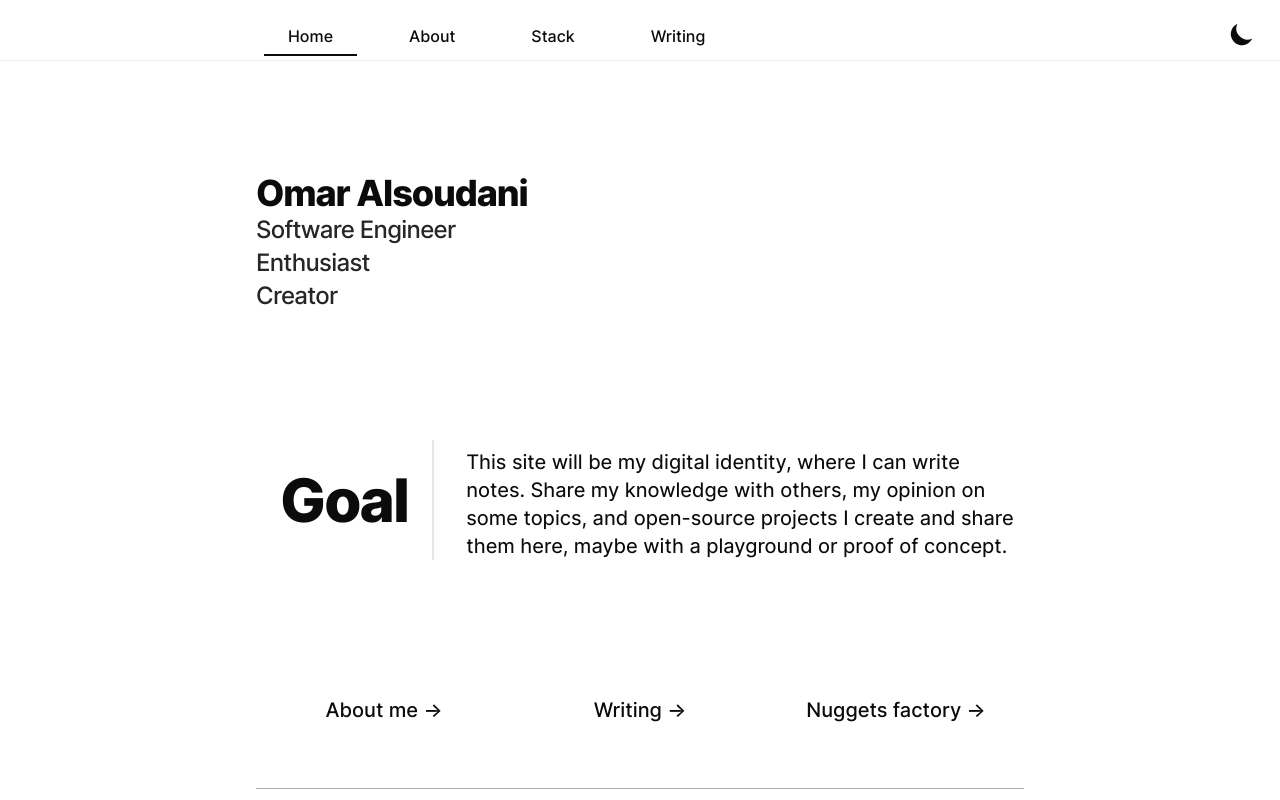
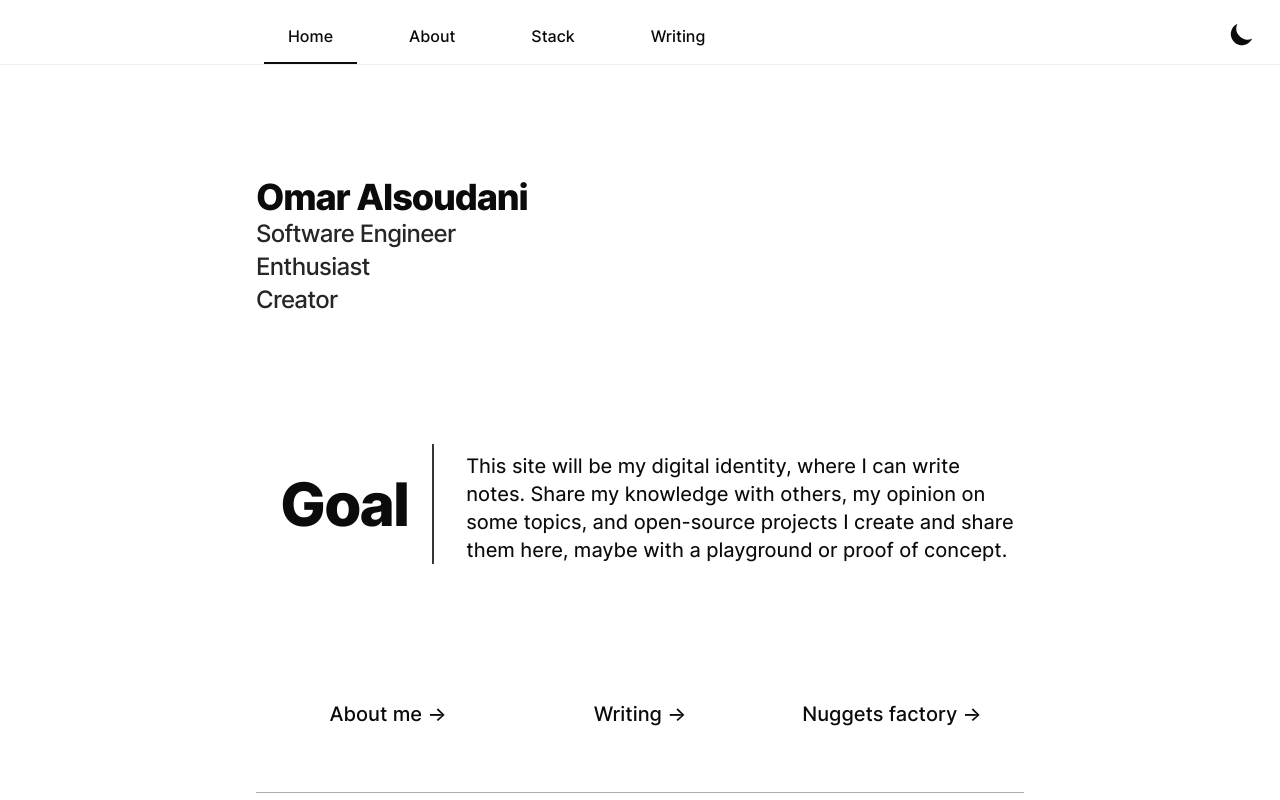
Before and after one commit to omaralsoudanii/mkreg.dev, a Next.js app: page / in a window 1280 px wide. Shown: the top 800 px of the page. Built offline with nearby package versions, Linux system fonts and the light colour scheme; what @tailwindcss/typography, tailwindcss-line-clamp would draw is missing.

Commit message:
fix spacing

```diff
--- a/src/pages/index.tsx
+++ b/src/pages/index.tsx
@@ -14,21 +14,21 @@ const Home = () => {
       <Seo data={meta} />
       <Container>
         <section>
-          <div className="lg:!mb-24 !mb-10 lg:!mb-24">
+          <div className="!mb-10 md:!mb-24">
             <h1 className="!mb-2">Omar Alsoudani</h1>
             <h2 className="sub-heading">Software Engineer</h2>
             <h2 className="sub-heading">Enthusiast</h2>
             <h2 className="sub-heading">Creator</h2>
           </div>
 
-          <div className="flex flex-col lg:!mb-24 !mb-10 items-start justify-start divide-y-4 divide-gray-400 dark:divide-gray-700 lg:justify-center lg:items-center lg:divide-y-0 lg:flex-row lg:space-x-6 lg:mt-16">
-            <div className="pt-6 space-x-2 space-y-5 lg:pb-8">
-              <h1 className="!px-2 !mb-4 !mt-4 lg:!mb-2 lg:!mt-2 text-4xl lg:!text-6xl lg:!leading-loose lg:!px-6 lg:!border-r-2">
+          <div className="flex flex-col md:!mb-24 !mb-10 items-start justify-start divide-y-4 divide-gray-700 dark:divide-gray-400 md:justify-center md:items-center md:divide-y-0 md:flex-row md:space-x-6 md:mt-16">
+            <div className="pt-6 space-x-2 space-y-5 md:pb-8">
+              <h1 className="!px-2 !mb-4 !mt-4 md:!mb-2 md:!mt-2 text-4xl md:!text-6xl md:!leading-loose md:!px-6 md:border-gray-700 md:dark:border-gray-400  md:!border-r-2">
                 Goal
               </h1>
             </div>
             <div className="flex flex-col !px-2">
-              <p className="text-lg lg:!text-xl">
+              <p className="text-lg md:!text-xl">
                 This site will be my digital identity, where I can write notes.
                 Share my knowledge with others, my opinion on some topics, and
                 open-source projects I create and share them here, maybe with a
@@ -36,18 +36,18 @@ const Home = () => {
               </p>
             </div>
           </div>
-          <div className="grid items-start grid-cols-1 text-left md:gap-4 md:items-center md:text-center md:grid-cols-3 !px-2">
-            <p className="text-lg lg:!text-xl lg:!font-semibold">
+          <div className="grid items-start grid-cols-1 text-left md:gap-1 md:items-center md:text-center md:grid-cols-3 !px-2">
+            <p className="text-lg md:!text-xl md:!font-medium">
               <Link href="/about">
                 <a className="my-2 link-unstyled"> About me &rarr; </a>
               </Link>
             </p>
-            <p className="text-lg lg:!text-xl lg:!font-semibold">
+            <p className="text-lg md:!text-xl md:!font-medium">
               <Link href="/writing">
                 <a className="my-2 link-unstyled"> Writing &rarr; </a>
               </Link>
             </p>
-            <p className="text-lg lg:!text-xl lg:!font-semibold">
+            <p className="text-lg md:!text-xl md:!font-medium">
               <Link href="/nuggets">
                 <a className="my-2 link-unstyled"> Nuggets factory &rarr; </a>
               </Link>
--- a/src/pages/tags.tsx
+++ b/src/pages/tags.tsx
@@ -27,7 +27,7 @@ export default function Tags({ tagCount, tags }) {
       <Seo data={meta} />
       <div className="flex flex-col items-start justify-start divide-y-4 divide-gray-400 dark:divide-gray-700 md:justify-center md:items-center md:divide-y-0 md:flex-row md:space-x-6 md:mt-16">
         <div className="pt-6 space-x-2 space-y-5 md:pb-8">
-          <h1 className="px-2 mb-0 text-6xl leading-loose md:px-6 md:border-r-2">
+          <h1 className="px-2 mb-0 text-6xl leading-loose md:px-6 md:border-gray-700 md:dark:border-gray-400 md:border-r-2">
             Tags
           </h1>
         </div>
--- a/src/styles/custom.css
+++ b/src/styles/custom.css
@@ -20,7 +20,7 @@
   }
 
   .header-default {
-    @apply py-2 bg-white border-b border-gray-400 md:pt-6 md:pb-3 md:relative dark:border-opacity-30 border-opacity-20 dark:bg-gray-900;
+    @apply py-2 bg-white border-b border-gray-400 md:pt-6 md:pb-4 md:relative dark:border-opacity-30 border-opacity-20 dark:bg-gray-900;
   }
 
   .header-container {
@@ -33,7 +33,7 @@
     }
 
     .header-default {
-      @apply py-2 bg-white border-b border-gray-700 md:pt-4 md:pb-2 md:relative dark:border-gray-300 dark:border-opacity-30 border-opacity-20 dark:bg-gray-900;
+      @apply py-2 bg-white border-b border-gray-700 md:pt-6 md:pb-4 md:relative dark:border-gray-300 dark:border-opacity-30 border-opacity-20 dark:bg-gray-900;
     }
   }
 
@@ -54,7 +54,7 @@
   }
 
   .nav-md-default {
-    @apply inline w-full h-full px-6 pt-2 pb-2 mx-2 text-base font-medium text-primary;
+    @apply inline w-full h-full px-6 pt-4 pb-4 mx-2 text-base font-medium text-primary;
   }
 
   .nav-active {
--- a/tailwind.config.js
+++ b/tailwind.config.js
@@ -105,7 +105,7 @@ module.exports = {
             p: {
               lineHeight: theme('lineHeight.relaxed'),
             },
-            letterSpacing: '-0.025em',
+            letterSpacing: '-0.02em',
             'li > p': {
               lineHeight: theme('lineHeight.8'),
             },
```
